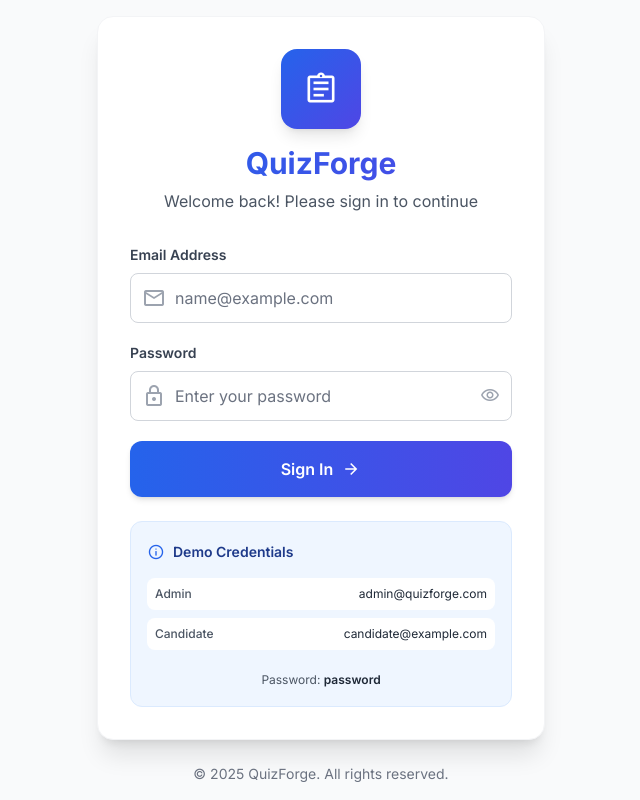
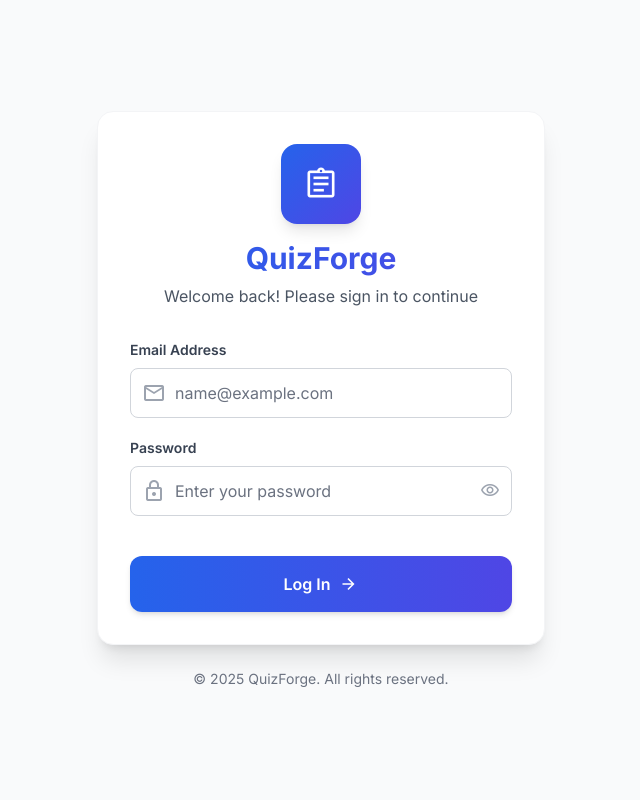
Before and after one commit to albinsphilip/tarento-quizforge, a React (Vite) app in the folder frontend/: page / in a window 1280 px wide. Shown: the whole page, without its empty margins (319-959 px from the left). Built offline with nearby package versions, Linux system fonts and the light colour scheme.

Commit message:
login page modified

```diff
--- a/frontend/src/pages/Login.jsx
+++ b/frontend/src/pages/Login.jsx
@@ -107,6 +107,7 @@ function Login() {
                 </button>
               </div>
             </div>
+        <div className="mt-20" />
 
             <button
               type="submit"
@@ -120,34 +121,12 @@ function Login() {
                 </span>
               ) : (
                 <span className="flex items-center justify-center gap-2">
-                  Sign In
+                  Log In
                   <span className="material-symbols-outlined text-xl">arrow_forward</span>
                 </span>
               )}
             </button>
           </form>
-
-          {/* Demo Credentials */}
-          <div className="mt-6 p-4 bg-blue-50 border border-blue-100 rounded-xl">
-            <div className="flex items-center gap-2 mb-3">
-              <span className="material-symbols-outlined text-blue-600 text-lg">info</span>
-              <p className="text-sm font-semibold text-blue-900">Demo Credentials</p>
-            </div>
-            <div className="space-y-2">
-              <div className="flex items-center justify-between p-2 bg-white rounded-lg">
-                <span className="text-xs font-medium text-gray-600">Admin</span>
-                <span className="text-xs text-gray-800">admin@quizforge.com</span>
-              </div>
-              <div className="flex items-center justify-between p-2 bg-white rounded-lg">
-                <span className="text-xs font-medium text-gray-600">Candidate</span>
-                <span className="text-xs text-gray-800">candidate@example.com</span>
-              </div>
-              <div className="text-center pt-2">
-                <span className="text-xs text-gray-600">Password: </span>
-                <span className="text-xs font-semibold text-gray-800">password</span>
-              </div>
-            </div>
-          </div>
         </div>
 
         {/* Footer */}
```
